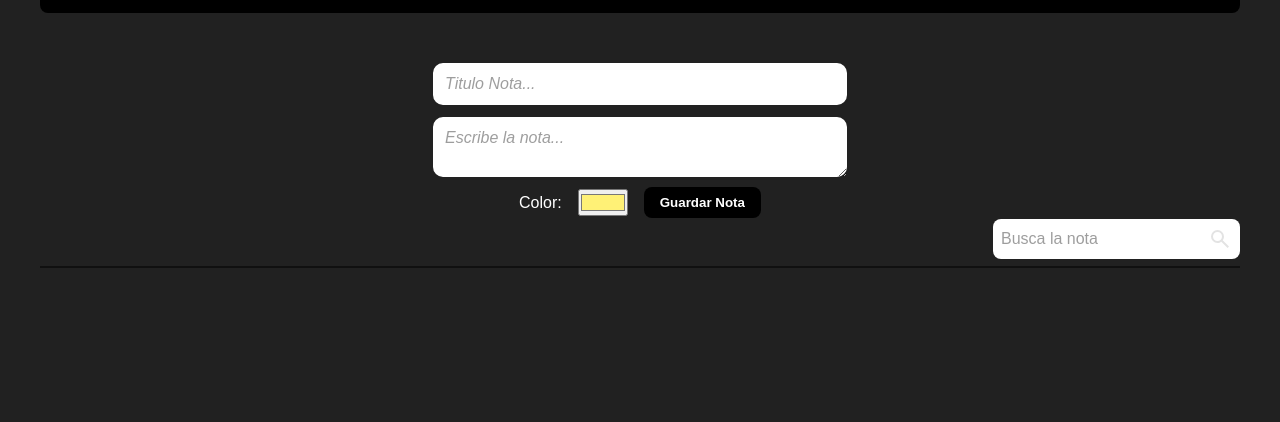
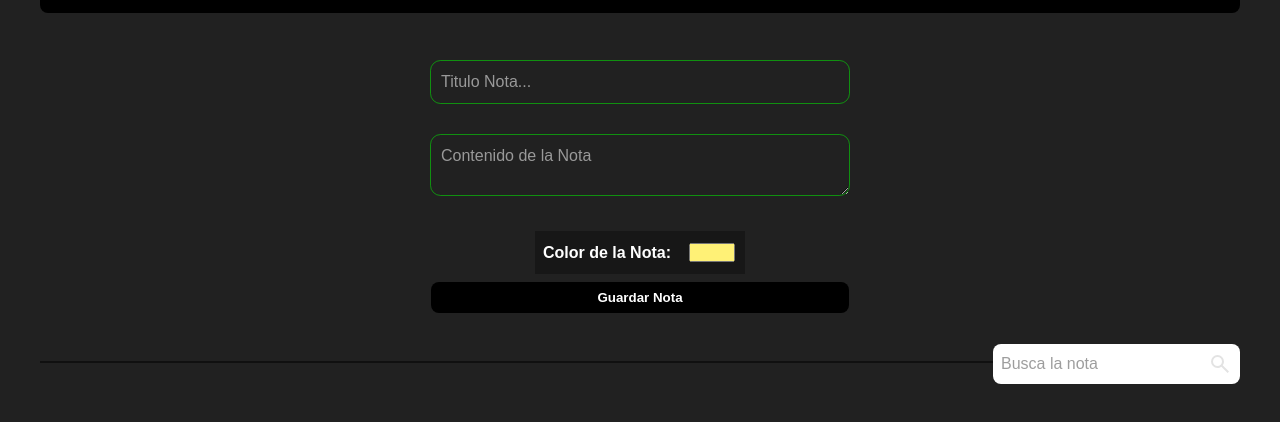
Before and after one commit to MaoMachado/keep-clone, a website built with Vite: page index.html in a window 1280 px wide. Shown: the part 72-494 px from the top of the page. Built offline with nearby package versions, Linux system fonts and the light colour scheme; a web font is replaced by a local one.

Commit message:
Mejorando los input visual mente

```diff
--- a/src/main.js
+++ b/src/main.js
@@ -8,13 +8,19 @@ document.querySelector('#app').innerHTML = `
       <h1>Keep Clone</h1>
     </header>
     <section class="nueva-nota">
-      <input type="text" placeholder="Titulo Nota..." id="titulo" />
-      <textarea placeholder="Escribe la nota..." id="contenido"></textarea>
+      <div class="campo">
+        <input type="text" id="titulo" required />
+        <label for="titulo">Titulo Nota...</label>
+      </div>
+      <div class="campo">
+        <textarea id="contenido" required></textarea>
+        <label for="contenido">Contenido de la Nota</label>
+      </div>
       <div class="color_container">
-        <label for="color">Color:</label>
+        <label for="color">Color de la Nota:</label>
         <input type="color" id="color" value="#fff176" />
-        <button id="guardarNota">Guardar Nota</button>
       </div>
+      <button id="guardarNota">Guardar Nota</button>
       <div class="buscar_container">
         <input type="text" id="buscarNota" class="buscar_nota" placeholder="Busca la nota" />
         <img src="${iconoBuscar}" alt="Icono de buscar una nota" />
--- a/src/style.css
+++ b/src/style.css
@@ -57,25 +57,25 @@ body {
     padding: 1rem;
     border-radius: 0.5rem;
 
-    & > input,
-    textarea {
-      padding: 0.75rem;
-      border: 2px solid var(--dark);
-      border-radius: 0.75rem;
-      font-family: "Roboto Flex", sans-serif;
-      font-style: italic;
-      font-size: 1rem;
-
-      &::placeholder {
-        opacity: 0.7;
-      }
-    }
-
     & > .color_container {
       display: flex;
       justify-content: center;
       align-items: center;
       gap: 1rem;
+      inline-size: fit-content;
+      margin: auto;
+      padding: 0.5rem;
+      background-color: rgba(0, 0, 0, 0.3);
+
+      & > label {
+        font-weight: bold;
+      }
+
+      & > input {
+        border: none;
+        background: transparent;
+        border-radius: 1rem;
+      }
     }
 
     & button {
@@ -103,7 +103,7 @@ body {
       display: flex;
       position: absolute;
       right: 0;
-      top: 275px;
+      top: 400px;
       padding: 0.5rem;
       background: var(--light);
       border-radius: 0.5rem;
@@ -186,3 +186,45 @@ body {
     }
   }
 }
+
+.campo {
+  position: relative;
+  margin-block-end: 1.5rem;
+
+  & > input,
+  textarea {
+    width: 100%;
+    padding: 12px 10px;
+    font-size: 1rem;
+    border: none;
+    outline: 1px solid var(--lime-50);
+    border-radius: 0.6rem;
+    background: transparent;
+    color: var(--light);
+    font-size: 1rem;
+    font-family: "Roboto Flex", sans-serif;
+  }
+
+  & > label {
+    position: absolute;
+    top: 12px;
+    left: 10px;
+    color: #999;
+    font-size: 1rem;
+    pointer-events: none;
+    transition: all 0.2s ease-in-out;
+  }
+}
+
+.campo input:focus + label,
+.campo textarea:focus + label,
+.campo input:valid + label,
+.campo textarea:valid + label {
+  top: -15px;
+  left: 10px;
+  font-size: 0.75rem;
+  color: #555;
+  border-radius: 0.5rem;
+  background: var(--light);
+  padding: 0.2rem;
+}
```
